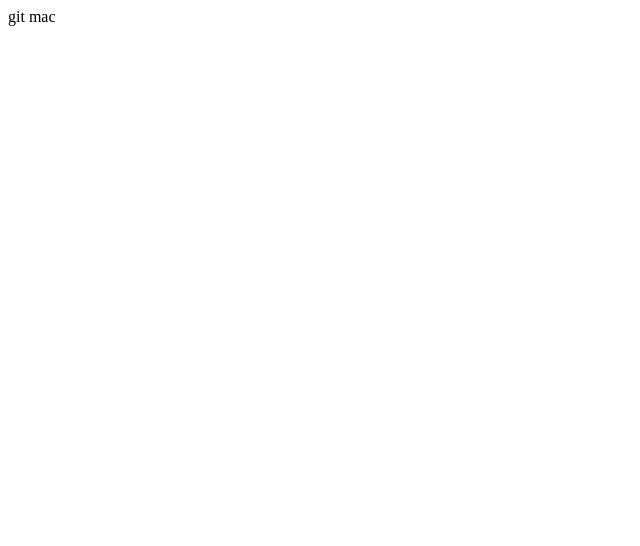
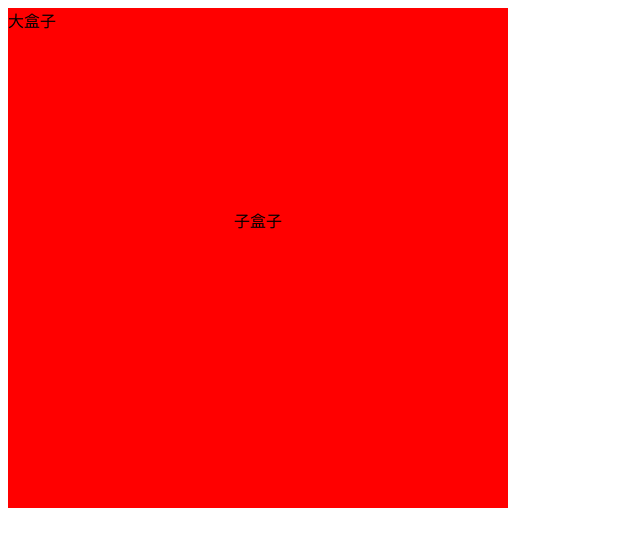
Before and after one commit to TQD1/macGit, a plain HTML site: page index.html in a window 1280 px wide. Shown: the whole page, without its empty margins (0-640 px from the left). Drawn offline with Linux system fonts and the light colour scheme.

Commit message:
tijiaodev

```diff
--- a/index.html
+++ b/index.html
@@ -5,11 +5,31 @@
     <meta charset="UTF-8">
     <meta name="viewport" content="width=device-width, initial-scale=1.0">
     <title>Document</title>
+    <style>
+        #box{
+            width: 500px;
+            height: 500px;
+            position: absolute;
+            background: red;
+        }
+        #box #child{
+            top:0;
+            left: 0;
+            right: 0;
+            bottom: 0;
+            margin: auto;
+            text-align: center;
+            position: absolute;
+            width: 100px;
+            height: 100px;
+        }
+    </style>
 </head>
 
 <body>
-    <div>
-        git mac
+    <div id="box">
+        大盒子
+        <div id="child">子盒子</div>
     </div>
     <script>
         var arr = ['wo', 'de', 'title'];
@@ -18,6 +38,20 @@
             document.title = arr[num % arr.length]
             num++
         }, 1000)
+
+        document.body.addEventListener('click',()=>{
+            console.log('key1')
+        },true)
+        document.getElementById('box').addEventListener('click',()=>{
+            console.log('key2')
+        },false)
+        document.body.addEventListener('click',()=>{
+            console.log('key3')
+        },false)
+        document.getElementById('box').addEventListener('click',()=>{
+            console.log('key4')
+        },true)
+        // key1 key2 key4 key3
     </script>
 </body>
 
```
